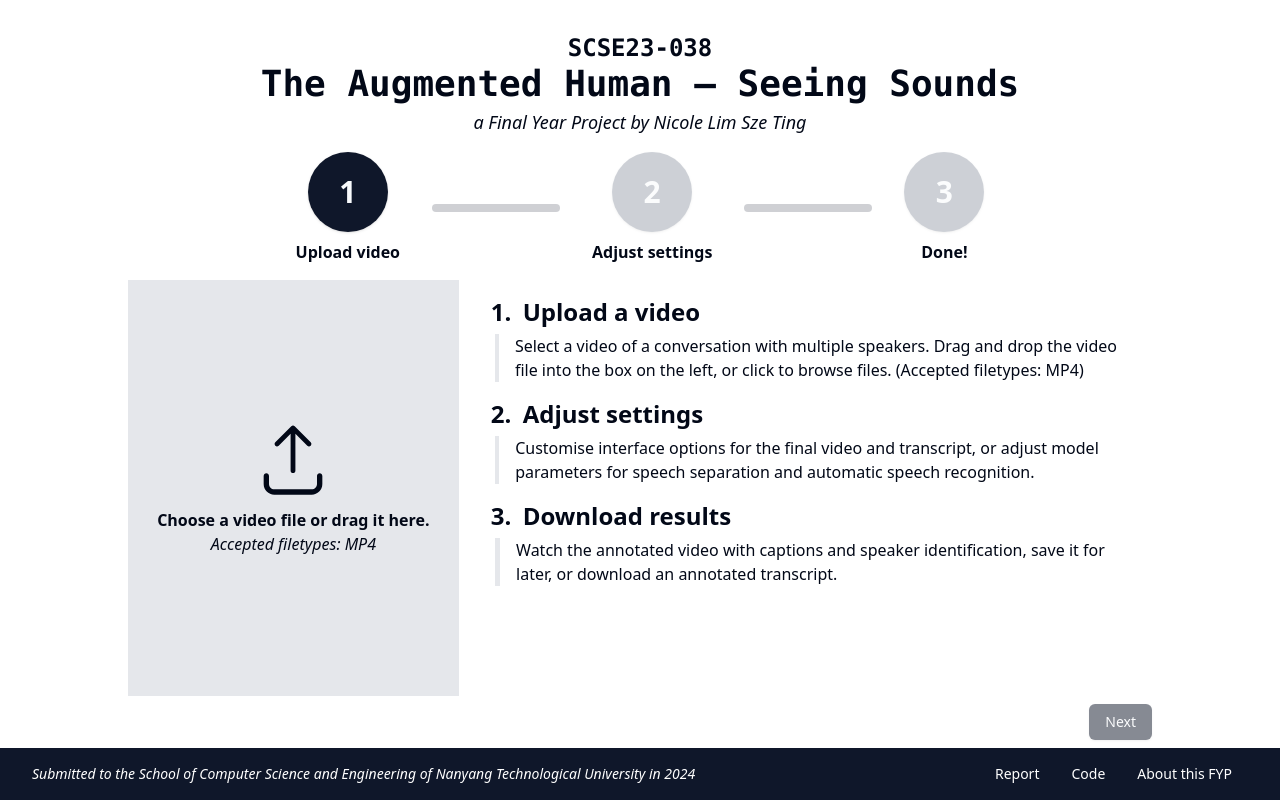
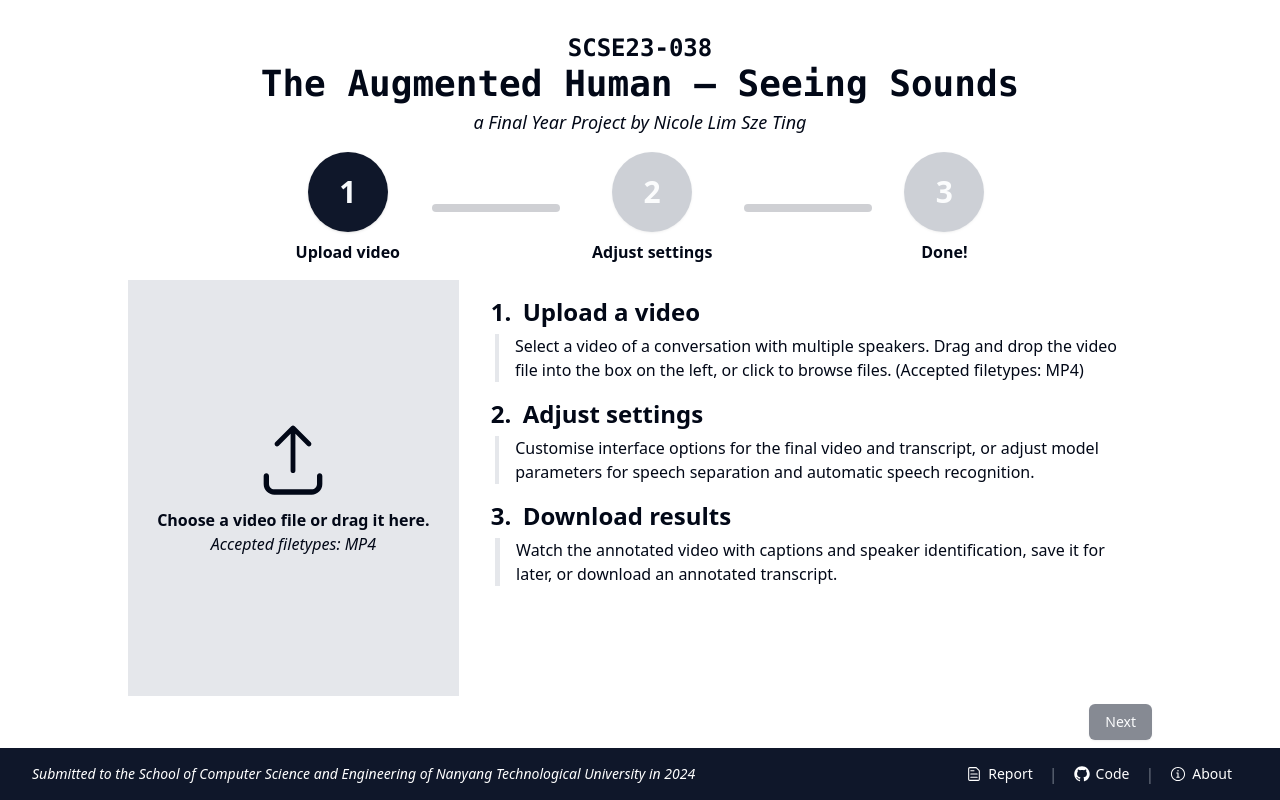
Before and after one commit to nicolelst/seeing_sounds, a React (Vite) app in the folder application/fe/: page / in a window 1280 px wide. Built offline with nearby package versions, Linux system fonts and the light colour scheme.

Commit message:
add logos to footer

```diff
--- a/application/fe/src/components/layout/footer.tsx
+++ b/application/fe/src/components/layout/footer.tsx
@@ -1,24 +1,34 @@
 import { Button } from "@/shadcn/components/ui/button";
+import {
+	FileTextIcon,
+	GitHubLogoIcon,
+	InfoCircledIcon,
+} from "@radix-ui/react-icons";
 import { ReactElement } from "react";
 
 export function Footer(): ReactElement {
 	return (
-		<div className="flex flex-row bg-slate-900 text-white items-center sticky bottom-0 py-2 px-8">
+		<div className="flex flex-row bg-slate-900 text-gray-500 items-center sticky bottom-0 py-2 px-8">
 			<div className="flex w-full h-fit">
-				<p className="font-sans text-sm italic">
+				<p className="font-sans text-sm italic text-white">
 					Submitted to the School of Computer Science and Engineering
 					of Nanyang Technological University in 2024
 				</p>
 			</div>
 			{/* TODO add button functionality */}
 			<Button variant="link" className="text-white">
+				<FileTextIcon className="mr-1.5 h-4 w-4" />
 				Report
 			</Button>
+			|
 			<Button variant="link" className="text-white">
+				<GitHubLogoIcon className="mr-1.5 h-4 w-4" />
 				Code
 			</Button>
+			|
 			<Button variant="link" className="text-white">
-				About this FYP
+				<InfoCircledIcon className="mr-1.5 h-4 w-4" />
+				About
 			</Button>
 		</div>
 	);
```
